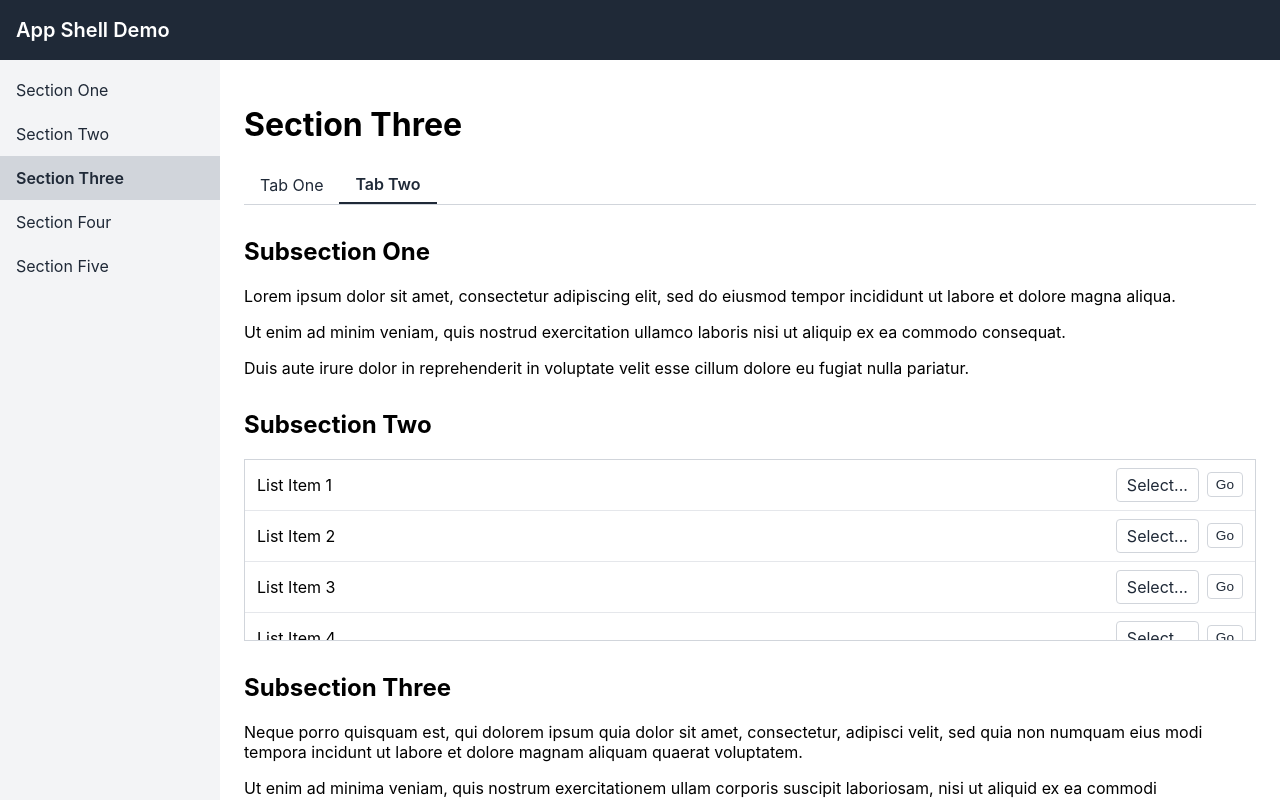
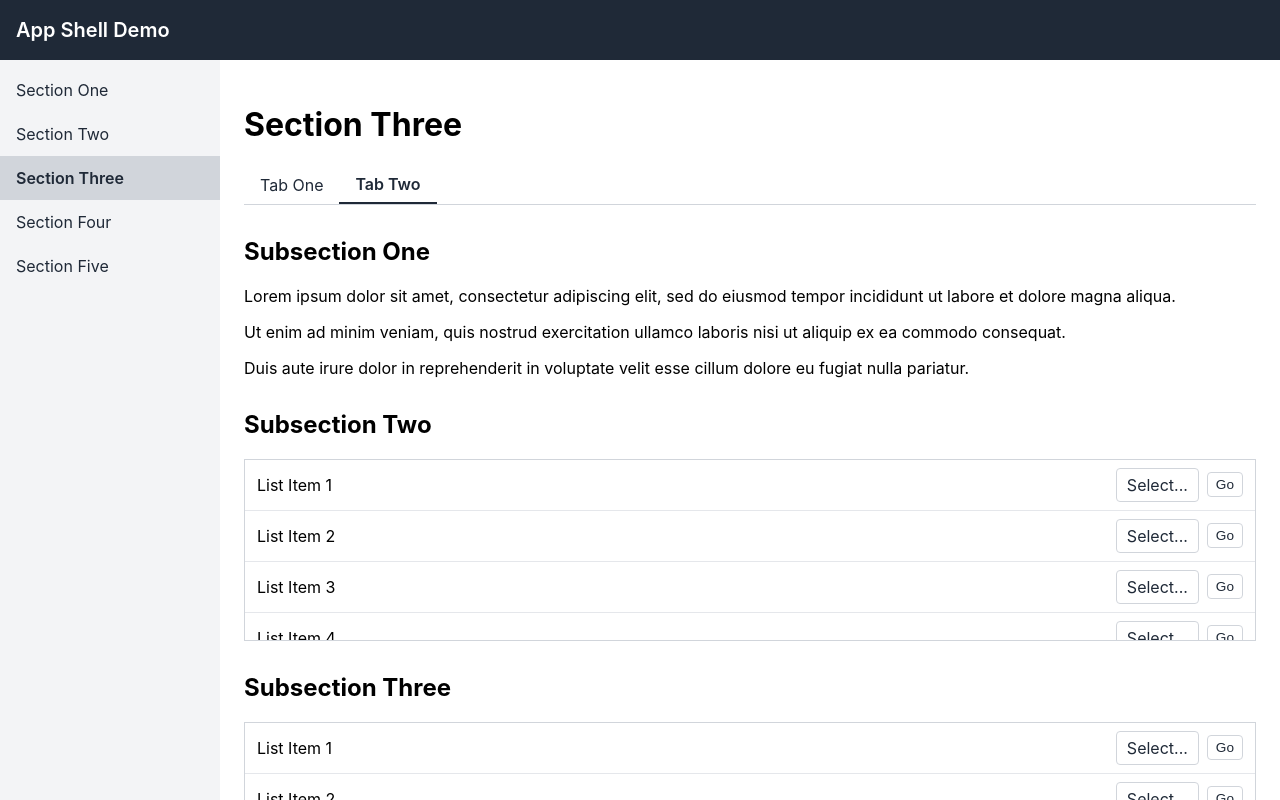
Before and after one commit to JoelBrown1/select_options, a React (Create React App) app: page /section-three in a window 1280 px wide. Both pictures are taken after a click on the tab "Tab Two". Built offline with nearby package versions, Linux system fonts and the light colour scheme.

Commit message:
Duplicate Subsection Two's list into Subsection Three

```diff
--- a/src/components/pages/SectionThree.js
+++ b/src/components/pages/SectionThree.js
@@ -35,9 +35,17 @@ const TAB_TWO_CONTENT = (
     </ul>
 
     <h2 className="section-three__subsection-heading">Subsection Three</h2>
-    <p>Neque porro quisquam est, qui dolorem ipsum quia dolor sit amet, consectetur, adipisci velit, sed quia non numquam eius modi tempora incidunt ut labore et dolore magnam aliquam quaerat voluptatem.</p>
-    <p>Ut enim ad minima veniam, quis nostrum exercitationem ullam corporis suscipit laboriosam, nisi ut aliquid ex ea commodi consequatur?</p>
-    <p>Quis autem vel eum iure reprehenderit qui in ea voluptate velit esse quam nihil molestiae consequatur, vel illum qui dolorem eum fugiat quo voluptas nulla pariatur?</p>
+    <ul className="section-three__scroll-list">
+      {LIST_ITEM_NUMBERS.map((n) => (
+        <li key={n} className="section-three__scroll-list-item">
+          <span className="section-three__scroll-list-item-label">List Item {n}</span>
+          <div className="section-three__scroll-list-item-actions">
+            <Dropdown options={DROPDOWN_OPTIONS} />
+            <button type="button" className="section-three__scroll-list-item-button">Go</button>
+          </div>
+        </li>
+      ))}
+    </ul>
 
     <h2 className="section-three__subsection-heading">Subsection Four</h2>
     <p>At vero eos et accusamus et iusto odio dignissimos ducimus qui blanditiis praesentium voluptatum deleniti atque corrupti quos dolores et quas molestias excepturi sint occaecati cupiditate non provident.</p>
```
